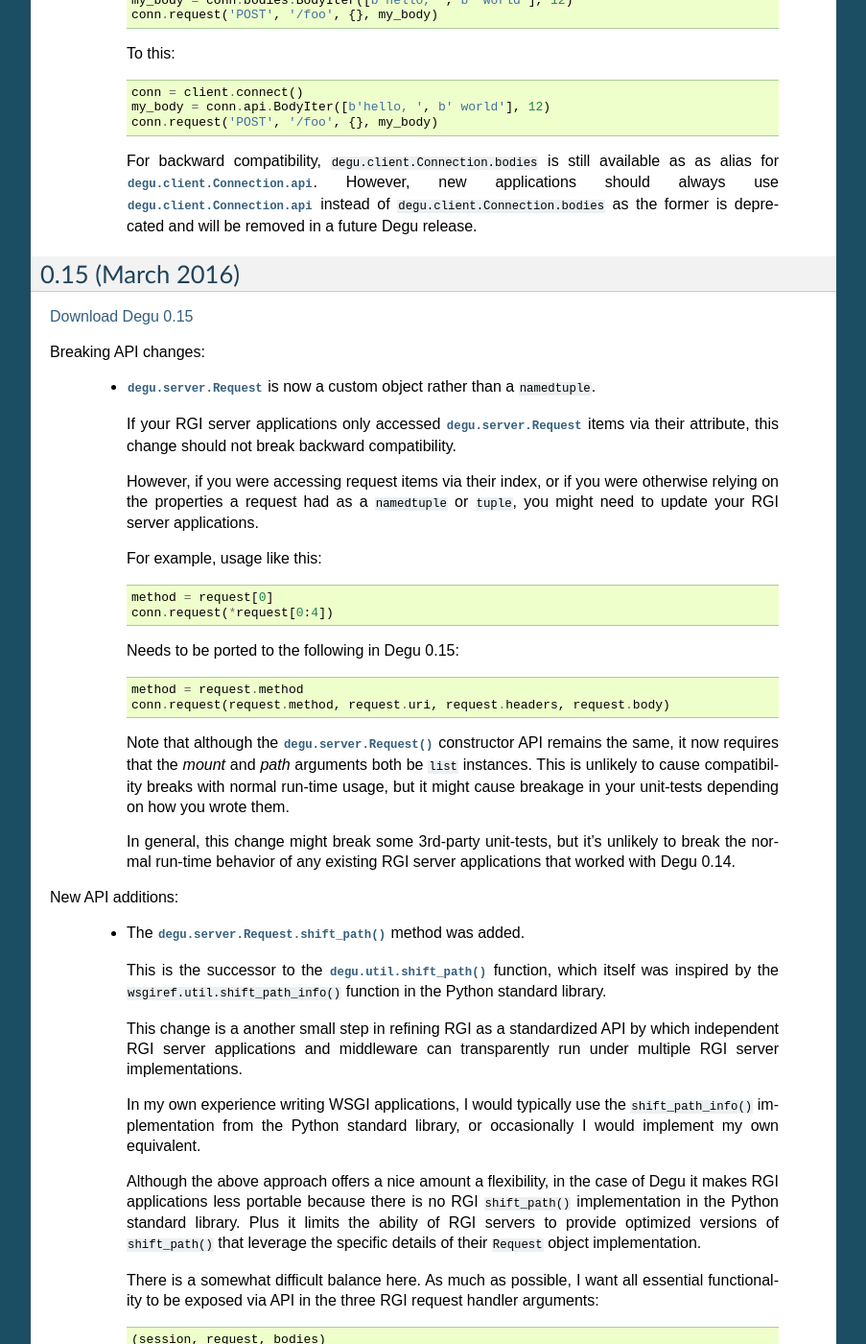
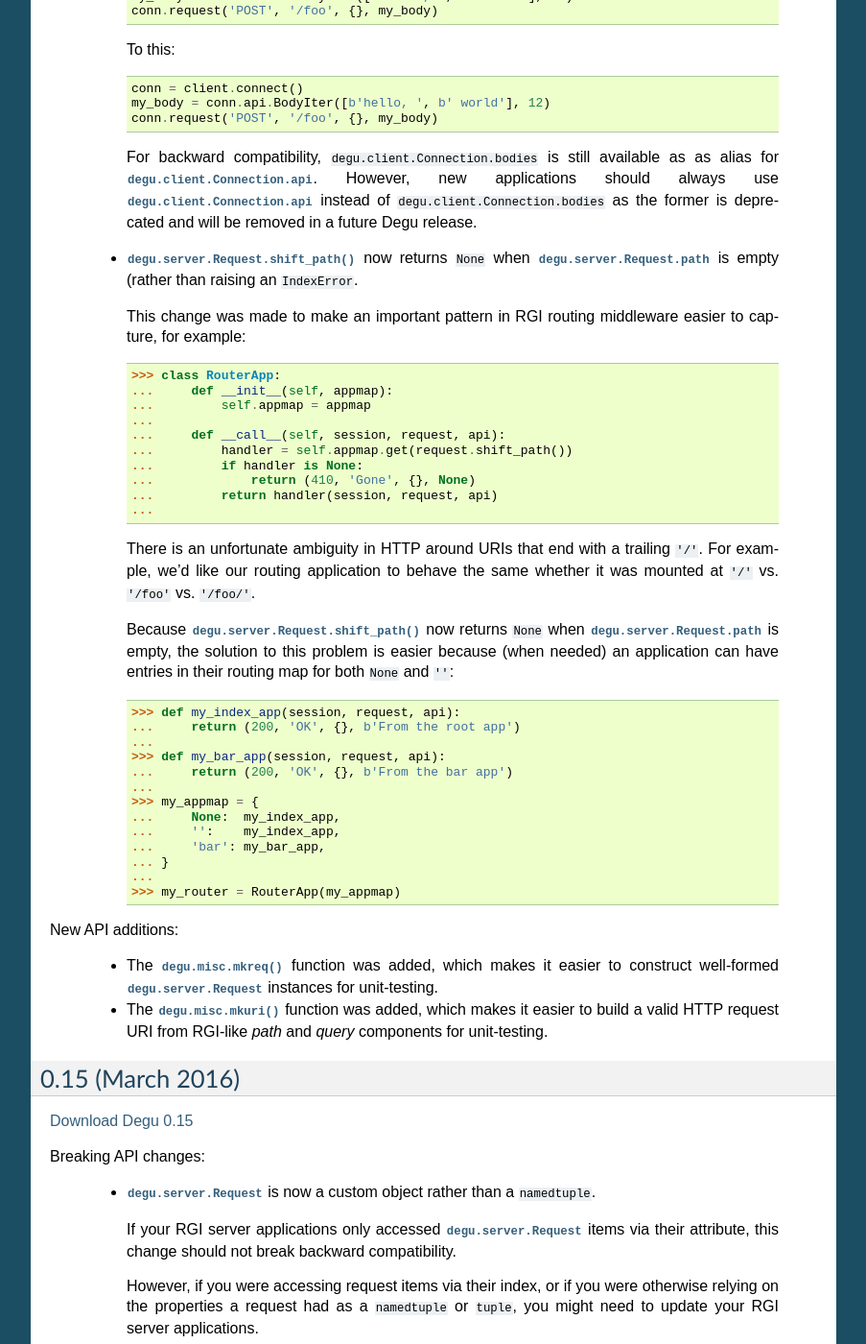
Before and after one commit to json420/degu, a Sphinx documentation site: the page built from doc/changelog.rst, in a window 1280 px wide and 1400 px high, scrolled down 1413 px. Shown: the whole window at 96% size, without its empty margins (198-1101 px from the left). Built offline with Sphinx 7.4.7, drawn with Linux system fonts in a browser that asks for light colours; some of the changed text lies outside the part shown.

Commit message:
Bit of changelog.rst work

```diff
--- a/doc/changelog.rst
+++ b/doc/changelog.rst
@@ -9,11 +9,11 @@ Changelog
 
 `Download Degu 0.16`_
 
+Degu 0.16 again brings a number of small breaking API changes; however, the
+changes in this release are quite unlikely to break the behavior of real-world
+Degu server and client consumers.
+
 Breaking API changes:
-
-    *   :meth:`degu.server.Request.shift_path()` now returns ``None`` when
-        :attr:`degu.server.Request.path` is empty (rather than raising an
-        ``IndexError``.
 
     *   The ``degu.base.Bodies`` namedtuple has been renamed to
         :class:`degu.base.API`, plus the new ``Range`` and ``ContentRange``
@@ -93,6 +93,60 @@ Breaking API changes:
         new applications should always use :attr:`degu.client.Connection.api`
         instead of ``degu.client.Connection.bodies`` as the former is deprecated
         and will be removed in a future Degu release.
+
+    *   :meth:`degu.server.Request.shift_path()` now returns ``None`` when
+        :attr:`degu.server.Request.path` is empty (rather than raising an
+        ``IndexError``.
+
+        This change was made to make an important pattern in RGI routing
+        middleware easier to capture, for example:
+
+        >>> class RouterApp:
+        ...     def __init__(self, appmap):
+        ...         self.appmap = appmap
+        ...
+        ...     def __call__(self, session, request, api):
+        ...         handler = self.appmap.get(request.shift_path())
+        ...         if handler is None:
+        ...             return (410, 'Gone', {}, None)
+        ...         return handler(session, request, api)
+        ...
+
+        There is an unfortunate ambiguity in HTTP around URIs that end with a
+        trailing ``'/'``.  For example, we'd like our routing application to
+        behave the same whether it was mounted at ``'/'`` vs. ``'/foo'`` vs.
+        ``'/foo/'``.
+
+        Because :meth:`degu.server.Request.shift_path()` now returns ``None``
+        when :attr:`degu.server.Request.path` is empty, the solution to this
+        problem is easier because (when needed) an application can have entries
+        in their routing map for both ``None`` and ``''``:
+
+        >>> def my_index_app(session, request, api):
+        ...     return (200, 'OK', {}, b'From the root app')
+        ...
+        >>> def my_bar_app(session, request, api):
+        ...     return (200, 'OK', {}, b'From the bar app')
+        ...
+        >>> my_appmap = {
+        ...     None:  my_index_app,
+        ...     '':    my_index_app,
+        ...     'bar': my_bar_app,
+        ... }
+        ...
+        >>> my_router = RouterApp(my_appmap)
+
+
+New API additions:
+
+    *   The :func:`degu.misc.mkreq()` function was added, which makes it easier
+        to construct well-formed :class:`degu.server.Request` instances for
+        unit-testing.
+
+    *   The :func:`degu.misc.mkuri()` function was added, which makes it easier
+        to build a valid HTTP request URI from RGI-like *path* and *query*
+        components for unit-testing.
+
 
 
 .. _version-0.15:
```
